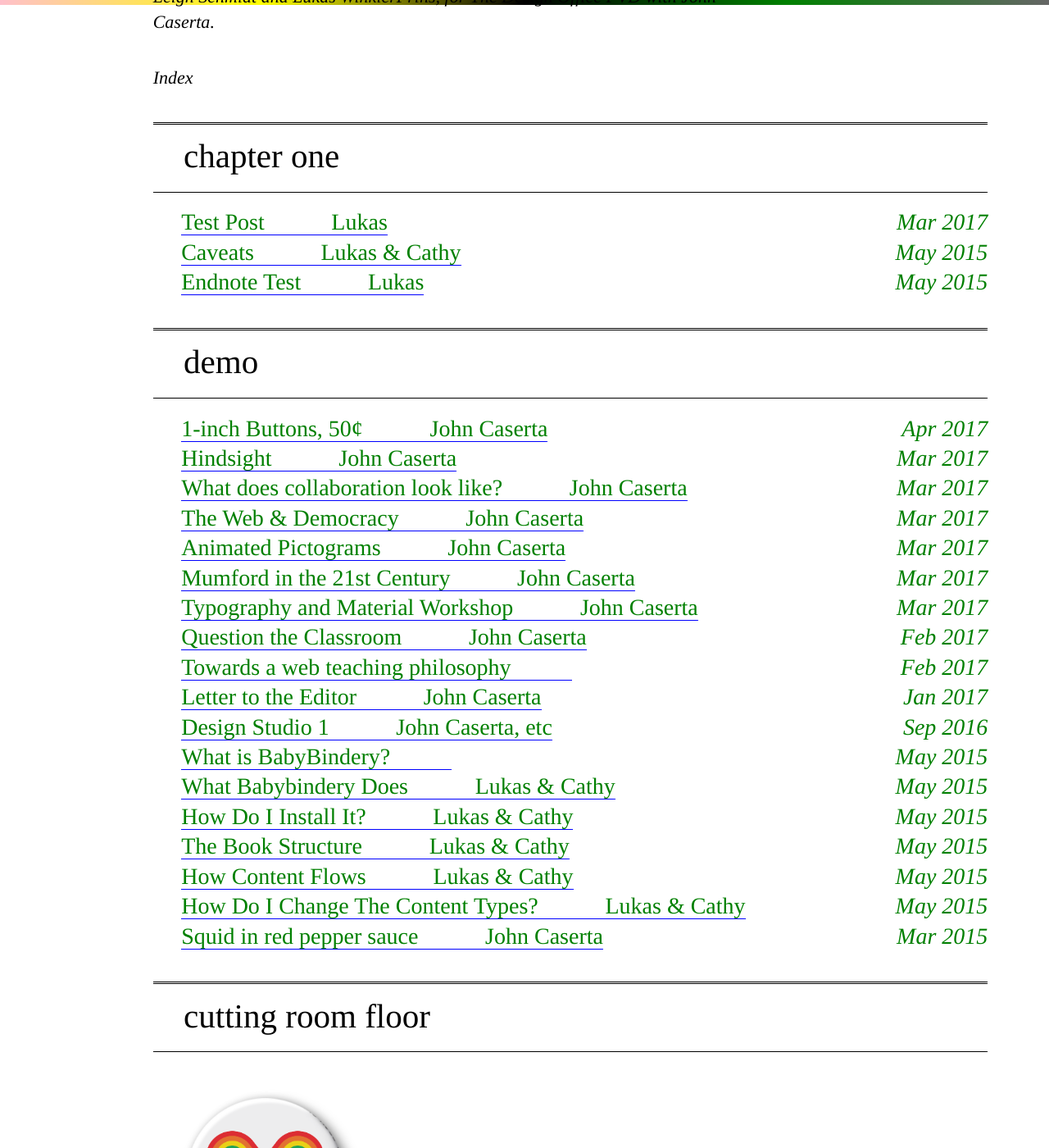
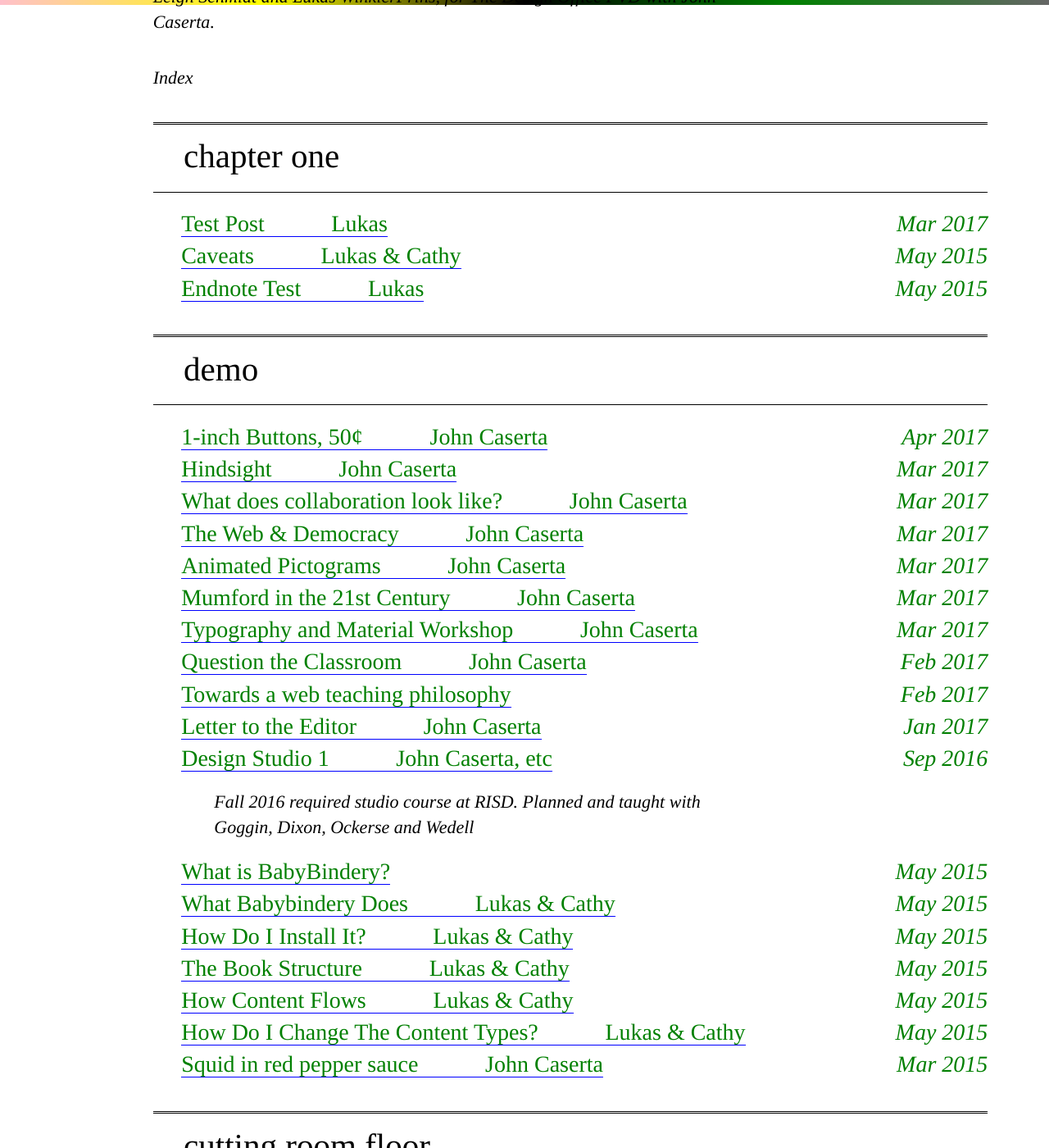
Before and after one commit to thedesignoffice/babybindery, a Jekyll site: the page built from index.html, in a window 1280 px wide and 1400 px high, scrolled down 362 px. Shown: the whole window at 82% size. Built offline with Jekyll 4.4.1, drawn with Linux system fonts in a browser that asks for light colours.

Commit message:
refinements

```diff
--- a/_layouts/default.html
+++ b/_layouts/default.html
@@ -18,11 +18,10 @@
          line-height: 0;
          color: red; margin: 0 .5rem;
       }
-      article>p:nth-child(1) { font-size: 2rem; }
-      article>p:nth-child(2) { font-size: 1.8rem; }
+      article>p:nth-child(1) { font-size: 1.8rem; }
+      article>p:nth-child(2) { font-size: 1.7rem; }
       article>p:nth-child(3) { font-size: 1.6rem; }
       img { width: 66%; }
-      figure img { width: 25%; margin: 0;  }
       article img {  mix-blend-mode: multiply;}
       cite { border-bottom: 3px double green; }
       cite:after { content: attr(data-parent); text-align: right; float: right; font-style: italic; font-size: 1rem; line-height: 110%; width: 15%; color: green; margin-left: 2rem; margin-right: -2rem; }
--- a/_layouts/toc.html
+++ b/_layouts/toc.html
@@ -37,10 +37,11 @@
             {% if post.chapter == chapter %}
             <h3 class="{{ post.content-type }}">
               <a class="post-link" href="{{ post.url | prepend: site.github.url }}"> {{ post.title }}
-              <span style="padding-left: 4rem;">{{ post.author }}</span>
+              {% if post.author %}<span style="padding-left: 4rem;">{{ post.author }}</span> {% endif %}
               <span style="padding-left: 2rem; float: right; font-style: italic;" class="sans post-meta agate">{{ post.date | date: "%b %Y" }}</span>
               </a>
             </h3>
+            {% if post.index-caption %}<h5 style="padding-left: 4rem;">{{ post.index-caption }}</h5> {% endif %}
             {% endif %}
           {% endfor %}
           {% endfor %}
--- a/_posts/2017-03-22-syllabus.md
+++ b/_posts/2017-03-22-syllabus.md
@@ -4,6 +4,8 @@
 date: 2016-09-22
 author: John Caserta, etc
 chapter: demo
+heroimage: url
+index-caption: Fall 2016 required studio course at RISD. Planned and taught with Goggin, Dixon, Ockerse and Wedell
 introduction: Fall 2016 required course at Rhode Island School of Design, Graphic Design Department.
 
 ---
--- a/css/universal.css
+++ b/css/universal.css
@@ -84,10 +84,10 @@
         grid-row: 1/3;
         grid-column: 1/2;
 }
-header, article {  max-width: 1200px;
+header, article {  max-width: 1200px; justify-self: center;
   grid-column: 2/3; grid-row: 1/2;
 }
-article  { 	grid-row: 2/3; }
+article  { 	grid-row: 2/3;  }
 @media only screen and (min-width: 1380px) {
 }
 @media only screen and (max-width: 900px) {
@@ -98,7 +98,7 @@
 h2 { padding-left: 2rem; border-bottom: 1px solid black; border-top: 3px double black;
   font-size: 2.2rem; color: black; padding-top: 1rem; line-height: 100%;
   margin: 2rem 4rem 1rem 0; padding-bottom: 1.2rem; }
-h3, h4   { margin: 0 0 0 1.85rem;  color: green; font-size: 1.5rem;  line-height: 130%; }
+h3, h4   { margin: 0 0 0 1.85rem;  color: green; font-size: 1.5rem;  line-height: 140%; }
 h4   { color: black;  }
 h3, h4, h5, h6 { font-style: italic; }
 h5, h6 { font-size: 1.18rem; line-height: 140%; margin: 1rem 0; width: 66%; }
```
